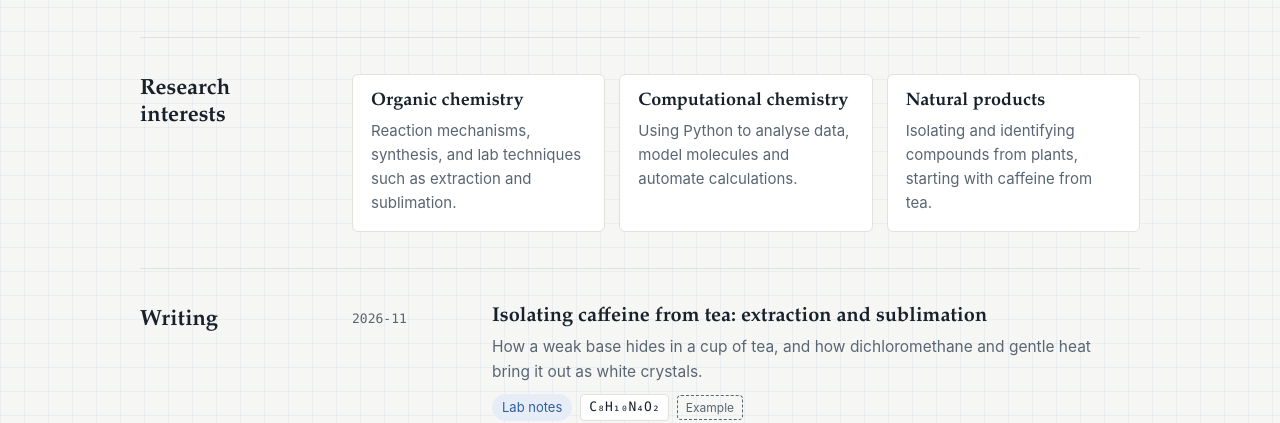
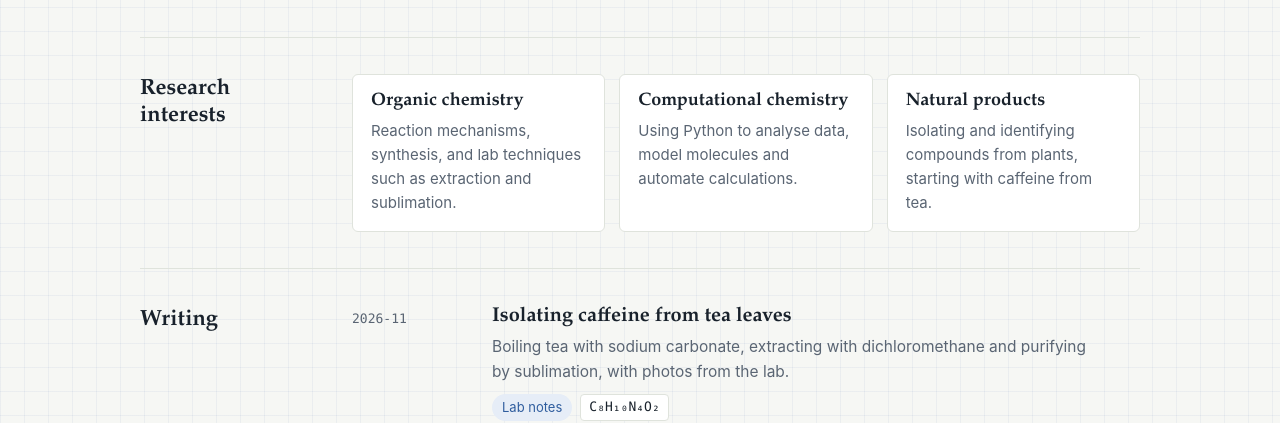
Before and after one commit to enesxidrekan/enesxidrekan.github.io, a plain HTML site: page index.html in a window 1280 px wide. Shown: the part 377-800 px from the top of the page. Drawn offline with Linux system fonts and the light colour scheme.

Commit message:
Add files via upload

```diff
--- a/index.html
+++ b/index.html
@@ -224,12 +224,11 @@ footer { border-top: 1px solid var(--rule); padding: 24px 0 40px; color: var(--m
         <article class="post">
           <time datetime="2026-11">2026-11</time>
           <div>
-            <h3><a href="#" data-i18n="p1_t">Isolating caffeine from tea: extraction and sublimation</a></h3>
-            <p data-i18n="p1_d">How a weak base hides in a cup of tea, and how dichloromethane and gentle heat bring it out as white crystals.</p>
+            <h3><a href="caffeine.html" class="post-link" data-i18n="p1_t">Isolating caffeine from tea leaves</a></h3>
+            <p data-i18n="p1_d">Boiling tea with sodium carbonate, extracting with dichloromethane and purifying by sublimation, with photos from the lab.</p>
             <div class="meta">
               <span class="chip" data-i18n="tag_lab">Lab notes</span>
               <span class="formula">C₈H₁₀N₄O₂</span>
-              <span class="example" data-i18n="example">Example</span>
             </div>
           </div>
         </article>
@@ -288,8 +287,8 @@ footer { border-top: 1px solid var(--rule); padding: 24px 0 40px; color: var(--m
       r2_t: "Computational chemistry", r2_d: "Using Python to analyse data, model molecules and automate calculations.",
       r3_t: "Natural products", r3_d: "Isolating and identifying compounds from plants, starting with caffeine from tea.",
       h_writing: "Writing",
-      p1_t: "Isolating caffeine from tea: extraction and sublimation",
-      p1_d: "How a weak base hides in a cup of tea, and how dichloromethane and gentle heat bring it out as white crystals.",
+      p1_t: "Isolating caffeine from tea leaves",
+      p1_d: "Boiling tea with sodium carbonate, extracting with dichloromethane and purifying by sublimation, with photos from the lab.",
       p2_t: "Plotting a titration curve with Python",
       p2_d: "A short script that turns pH readings into a titration curve and finds the equivalence point.",
       tag_lab: "Lab notes", example: "Example",
@@ -308,8 +307,8 @@ footer { border-top: 1px solid var(--rule); padding: 24px 0 40px; color: var(--m
       r2_t: "Kîmyaya hesabkirinê", r2_d: "Bikaranîna Python ji bo analîza daneyan, modelkirina molekulan û otomatîkkirina hesaban.",
       r3_t: "Berhemên xwezayî", r3_d: "Veqetandin û naskirina pêkhateyan ji nebatan, bi kafeîna di çayê de dest pê dike.",
       h_writing: "Nivîs",
-      p1_t: "Veqetandina kafeînê ji çayê: ekstraksiyon û sublîmasyon",
-      p1_d: "Bazeke qels çawa di qedehek çayê de vedişêre, û diklorometan û germahiyek nerm çawa wê wekî krîstalên spî derdixin holê.",
+      p1_t: "Veqetandina kafeînê ji pelên çayê",
+      p1_d: "Kelandina çayê bi sodyûm karbonatê, ekstraksiyon bi diklorometanê û paqijkirin bi sublîmasyonê, bi wêneyên ji laboratuvarê.",
       p2_t: "Xêzkirina kevana tîtrasyonê bi Python",
       p2_d: "Skrîptek kurt ku xwendinên pH-ê vediguherîne kevana tîtrasyonê û xala ekîvalansê dibîne.",
       tag_lab: "Nîşeyên laboratuvarê", example: "Mînak",
@@ -328,8 +327,8 @@ footer { border-top: 1px solid var(--rule); padding: 24px 0 40px; color: var(--m
       r2_t: "计算化学", r2_d: "使用 Python 分析数据、构建分子模型并实现计算自动化。",
       r3_t: "天然产物", r3_d: "从植物中分离和鉴定化合物，从茶叶中的咖啡因开始。",
       h_writing: "文章",
-      p1_t: "从茶叶中分离咖啡因：萃取与升华",
-      p1_d: "一种弱碱如何藏在一杯茶里，以及二氯甲烷和温和加热如何让它以白色晶体的形式出现。",
+      p1_t: "从茶叶中分离咖啡因",
+      p1_d: "用碳酸钠煮茶、用二氯甲烷萃取并通过升华纯化，附实验室照片。",
       p2_t: "用 Python 绘制滴定曲线",
       p2_d: "一个简短的脚本，把 pH 读数绘制成滴定曲线并找出等当点。",
       tag_lab: "实验笔记", example: "示例",
@@ -352,6 +351,11 @@ footer { border-top: 1px solid var(--rule); padding: 24px 0 40px; color: var(--m
     var btns = document.querySelectorAll(".lang button");
     for (var j = 0; j < btns.length; j++) {
       btns[j].setAttribute("aria-pressed", btns[j].getAttribute("data-lang") === code ? "true" : "false");
+    }
+    var posts = document.querySelectorAll("a.post-link");
+    for (var m = 0; m < posts.length; m++) {
+      var base = posts[m].getAttribute("href").split("#")[0];
+      posts[m].setAttribute("href", base + "#" + (T[code] ? code : "en"));
     }
     if (remember) {
       try { localStorage.setItem("site-lang", code); } catch (e) {}
```
